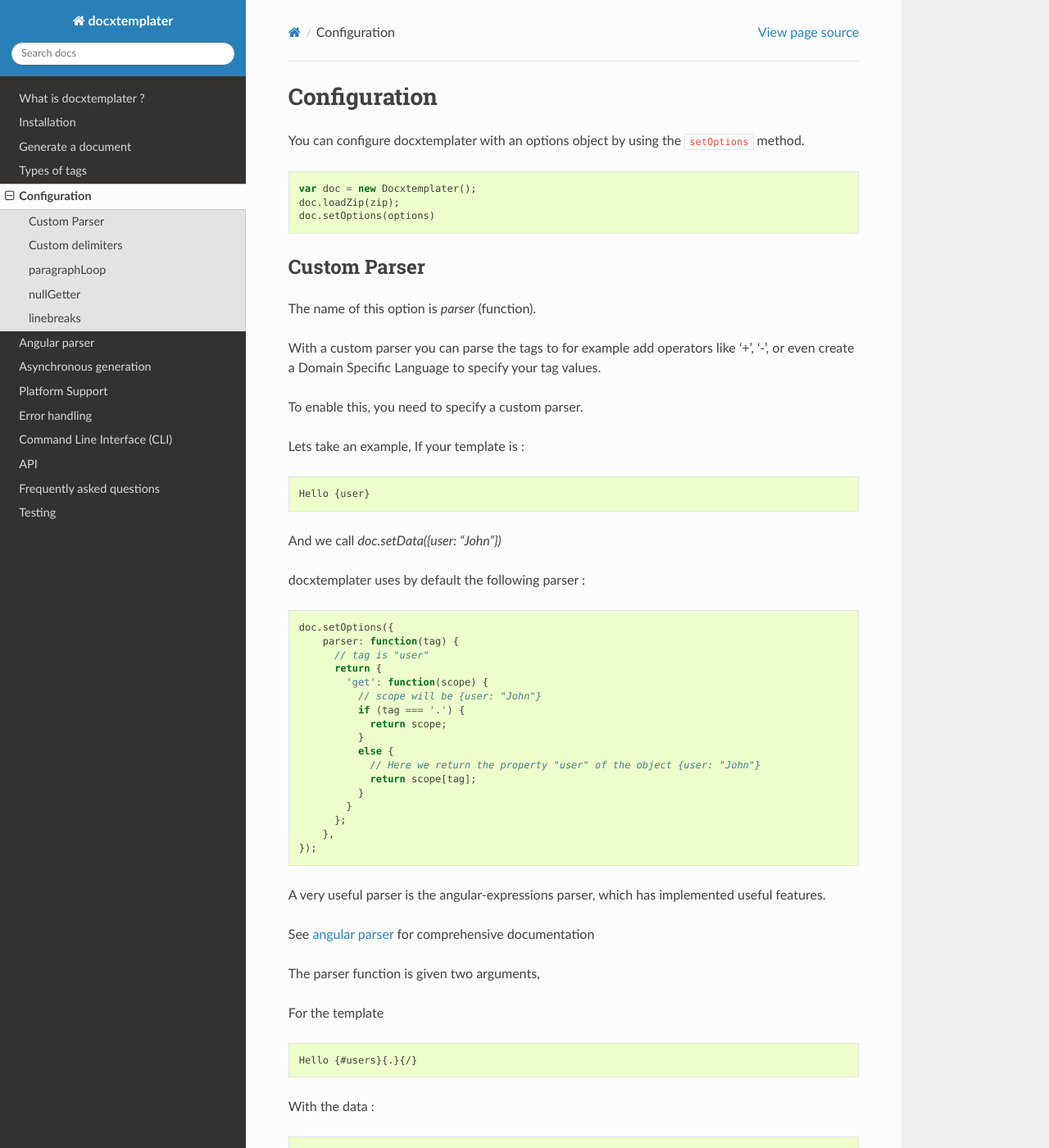
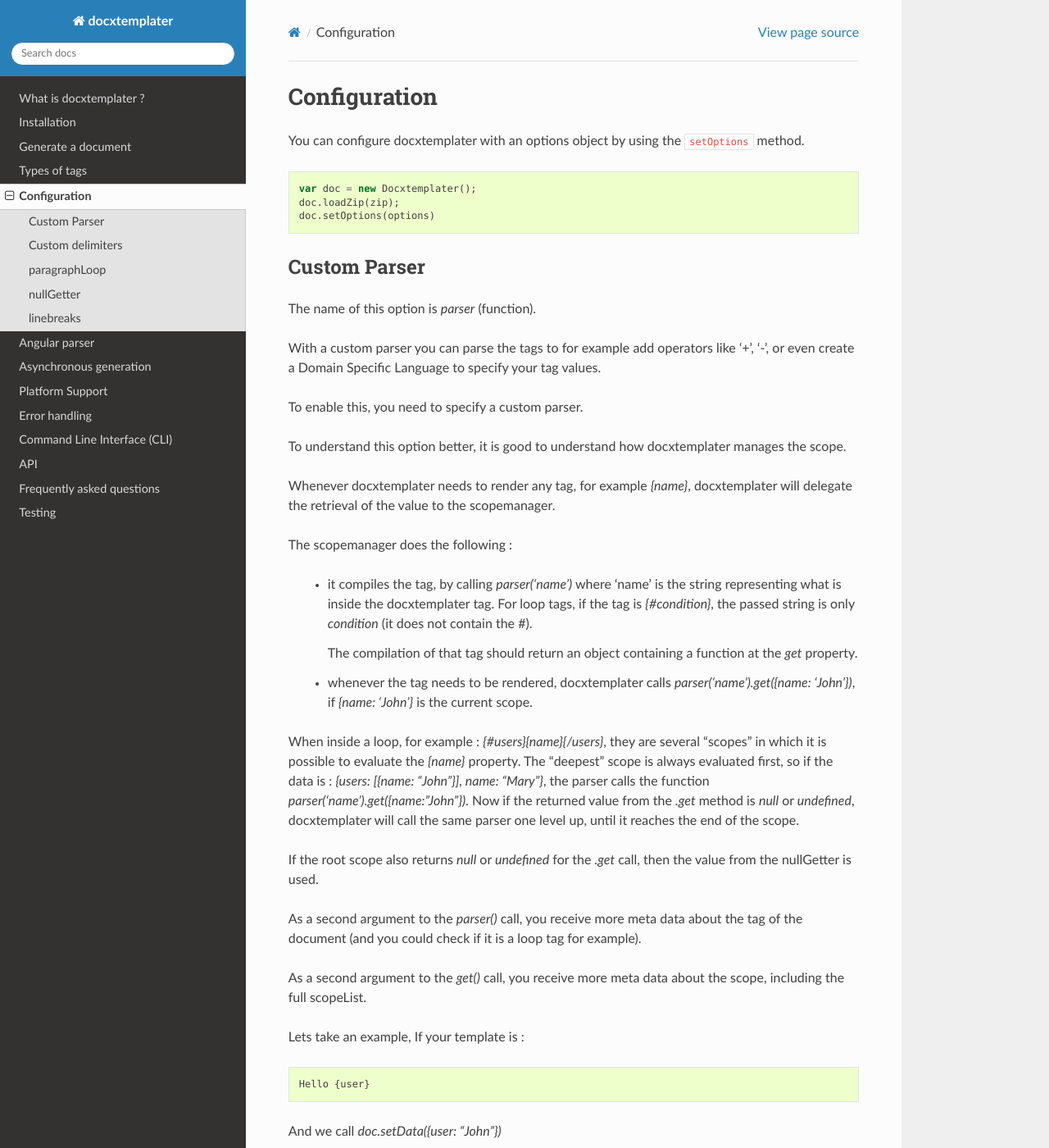
Before and after one commit to open-xml-templating/docxtemplater, a Sphinx documentation site: the page built from docs/source/configuration.rst, in a window 1280 px wide and 1400 px high. Shown: the whole window at 82% size. Built offline with Sphinx 7.4.7 and the Read the Docs theme 2.0.0, drawn with Linux system fonts in a browser that asks for light colours.

Commit message:
[doc] Add documentation about Scope

```diff
--- a/docs/source/configuration.rst
+++ b/docs/source/configuration.rst
@@ -23,6 +23,26 @@ With a custom parser you can parse the tags to for example add operators
 like '+', '-', or even create a Domain Specific Language to specify your tag values.
 
 To enable this, you need to specify a custom parser.
+
+To understand this option better, it is good to understand how docxtemplater manages the scope.
+
+Whenever docxtemplater needs to render any tag, for example `{name}`, docxtemplater will delegate the retrieval of the value to the scopemanager.
+
+The scopemanager does the following :
+
+ * it compiles the tag, by calling `parser('name')`  where 'name' is the string representing what is inside the docxtemplater tag. For loop tags, if the tag is `{#condition}`,  the passed string is only `condition` (it does not contain the #).
+
+   The compilation of that tag should return an object containing a function at the `get` property.
+
+ * whenever the tag needs to be rendered, docxtemplater calls `parser('name').get({name: 'John'})`, if `{name: 'John'}` is the current scope.
+
+When inside a loop, for example : `{#users}{name}{/users}`, they are several "scopes" in which it is possible to evaluate the `{name}` property. The "deepest" scope is always evaluated first, so if the data is : `{users: [{name: "John"}], name: "Mary"}`, the parser calls the function `parser('name').get({name:"John"})`. Now if the returned value from the `.get` method is `null` or `undefined`, docxtemplater will call the same parser one level up, until it reaches the end of the scope.
+
+If the root scope also returns `null` or `undefined` for the `.get` call, then the value from the nullGetter is used.
+
+As a second argument to the `parser()` call, you receive more meta data about the tag of the document (and you could check if it is a loop tag for example).
+
+As a second argument to the `get()` call, you receive more meta data about the scope, including the full scopeList.
 
 Lets take an example, If your template is :
 
```
